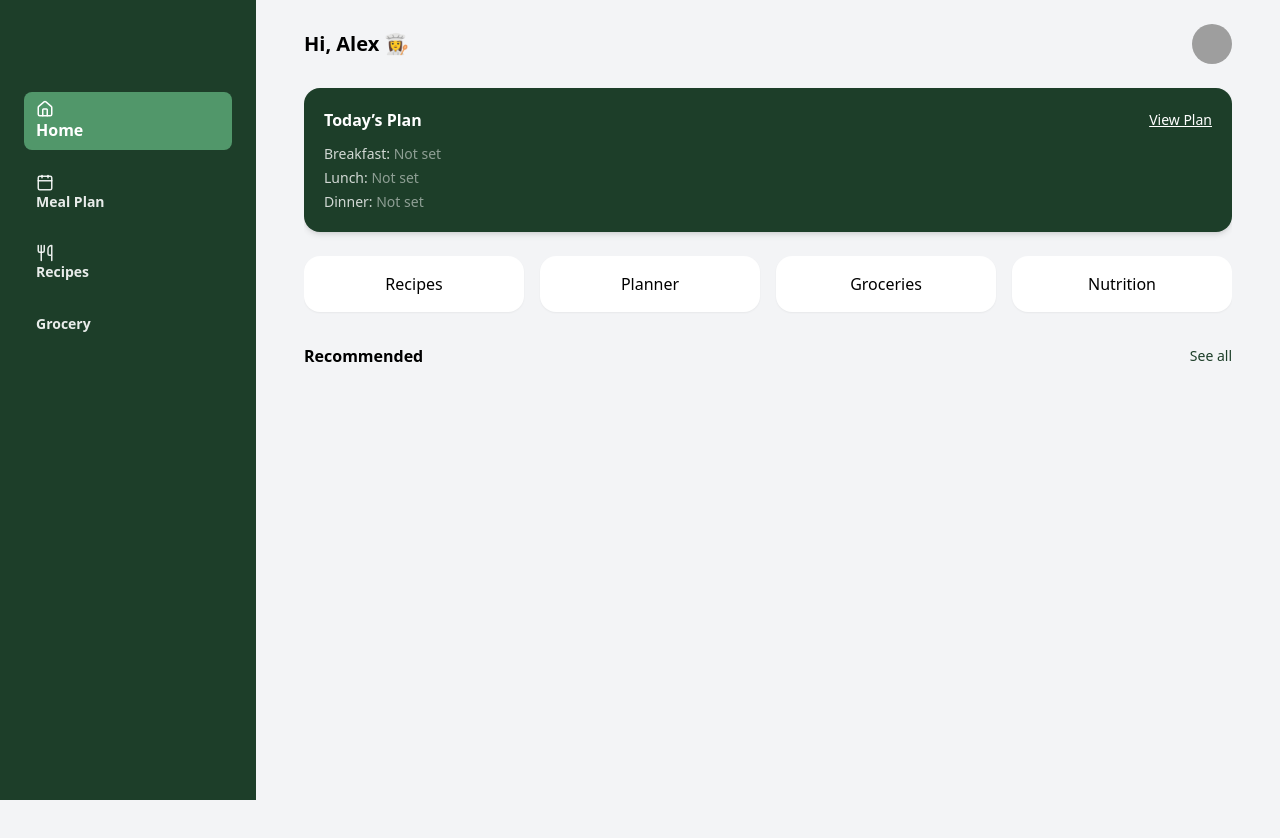
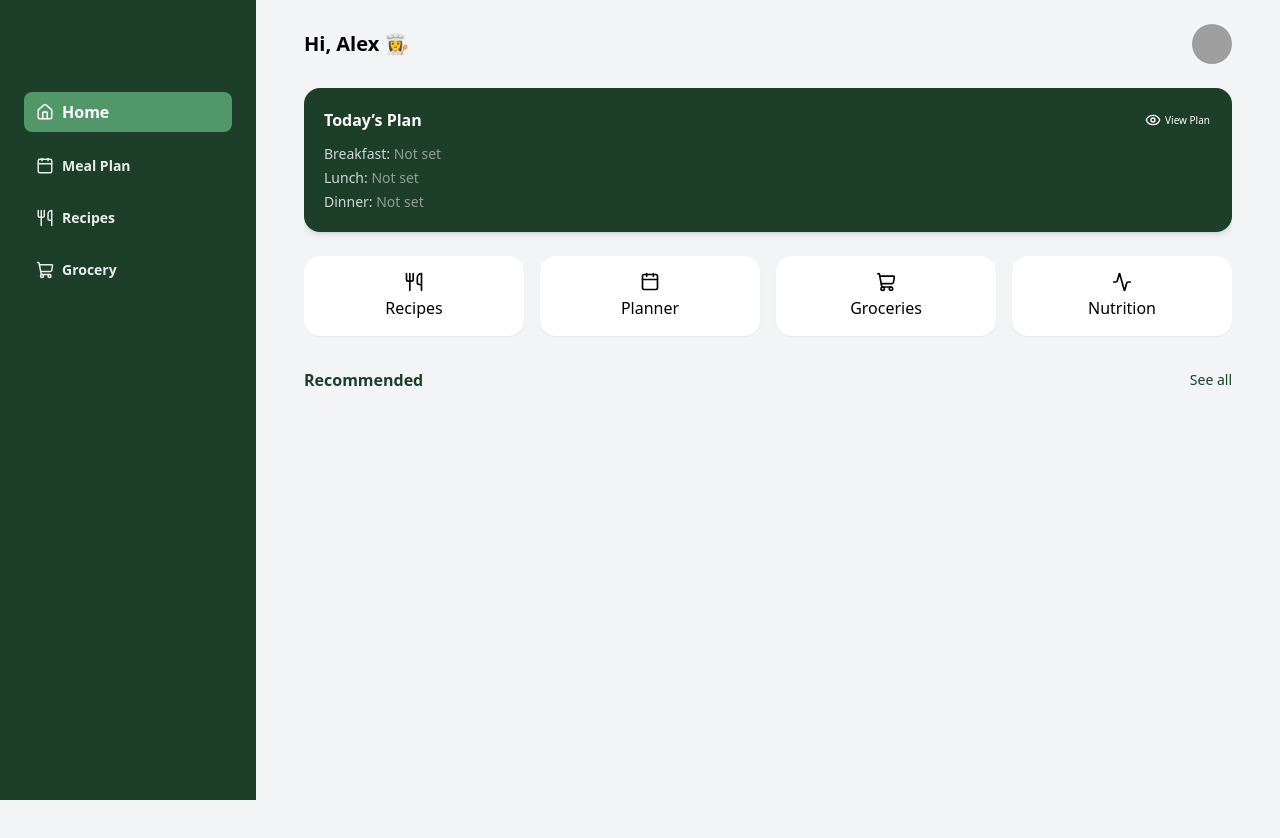
Before and after one commit to Soulnation1/meal-app, a React (Vite) app: page / in a window 1280 px wide. Shown: the top 838 px of the page. Built offline with nearby package versions, Linux system fonts and the light colour scheme; grey boxes are pictures that could not be loaded.

Commit message:
Icons added,vercel config replaced properly

```diff
--- a/src/components/Card.jsx
+++ b/src/components/Card.jsx
@@ -1,10 +1,13 @@
-const Card = ({ children, className = "", onClick }) => {
+const Card = ({ children, className = "", onClick, Icon }) => {
   return (
     <div
       onClick={onClick}
       className={`bg-white p-4 rounded-2xl shadow-sm hover:shadow-lg hover:bg-[#1d3e29] hover:text-white hover:-translate-y-1 transition-all duration-300 ${className}`}
     >
-      {children}
+     <div className="flex flex-col items-center gap-1">
+  {Icon && <Icon size={20} />}
+  <span>{children}</span>
+</div>
     </div>
   );
 };
--- a/src/components/Sidebar.jsx
+++ b/src/components/Sidebar.jsx
@@ -12,43 +12,47 @@ const Sidebar = () => {
         <NavLink
           to="/"
           className={({ isActive }) =>
-            isActive
+            `flex items-center gap-2
+          ${isActive
               ? "font-semibold bg-green-300/50 px-3 py-2 rounded-lg  hover:translate-y-1 transition-all duration-300 "
-              : "text-white/90 text-sm font-semibold px-3 py-2  hover:translate-y-1 transition-all duration-300"
+              : "text-white/90 text-sm font-semibold px-3 py-2  hover:translate-y-1 transition-all duration-300"}`
           }
         >
-          <Home size={18} />Home
+          <Home size={18}  />Home
         </NavLink>
 
         <NavLink
           to="/meal-plan"
-          className={({ isActive }) =>
-            isActive
+           className={({ isActive }) =>
+            `flex items-center gap-2
+          ${isActive
               ? "font-semibold bg-green-300/50 px-3 py-2 rounded-lg  hover:translate-y-1 transition-all duration-300 "
-              : "text-white/90 text-sm font-semibold px-3 py-2  hover:translate-y-1 transition-all duration-300"
+              : "text-white/90 text-sm font-semibold px-3 py-2  hover:translate-y-1 transition-all duration-300"}`
           }
         >
          <Calendar size={18} /> Meal Plan
         </NavLink>
         <NavLink
           to="/recipes"
-          className={({ isActive }) =>
-            isActive
+           className={({ isActive }) =>
+            `flex items-center gap-2
+          ${isActive
               ? "font-semibold bg-green-300/50 px-3 py-2 rounded-lg  hover:translate-y-1 transition-all duration-300 "
-              : "text-white/90 text-sm font-semibold px-3 py-2  hover:translate-y-1 transition-all duration-300"
+              : "text-white/90 text-sm font-semibold px-3 py-2  hover:translate-y-1 transition-all duration-300"}`
           }
         >
          <Utensils size={18} /> Recipes
         </NavLink>
         <NavLink
           to="/grocery"
-          className={({ isActive }) =>
-            isActive
+           className={({ isActive }) =>
+            `flex items-center gap-2
+          ${isActive
               ? "font-semibold bg-green-300/50 px-3 py-2 rounded-lg  hover:translate-y-1 transition-all duration-300 "
-              : "text-white/90 text-sm font-semibold px-3 py-2  hover:translate-y-1 transition-all duration-300"
+              : "text-white/90 text-sm font-semibold px-3 py-2  hover:translate-y-1 transition-all duration-300"}`
           }
         >
-          Grocery
+         <ShoppingCart size={18} /> Grocery
         </NavLink>
       </nav>
     </div>
--- a/src/layout/MainLayout.jsx
+++ b/src/layout/MainLayout.jsx
@@ -1,6 +1,8 @@
 import { Outlet } from "react-router-dom";
 import Sidebar from "../components/Sidebar";
 import { NavLink } from "react-router-dom";
+import { Home, Utensils, Calendar, ShoppingCart } from "lucide-react";
+
 
 const MainLayout = () => {
   return (
@@ -15,41 +17,52 @@ const MainLayout = () => {
       </div>
 
       {/* MOBILE NAV */}
-      <div className="fixed bottom-0 left-0 w-full bg-white border-t flex justify-around py-4 md:hidden">
+      <div className="fixed bottom-0 left-0 w-full bg-white border-t flex justify-around py-4 md:hidden ">
         <NavLink
           to="/"
           className={({ isActive }) =>
-            isActive
+            `flex items-center gap-1
+          ${isActive
               ? "text-[#1d3e29] font-semibold bg-white/10"
-              : "text-gray-500 text-xs"
+              : "text-gray-500 text-xs  hover:translate-y-1 transition-all duration-300"}`
           }
         >
-          Home
+         <Home size={16} /> Home
         </NavLink>
 
         <NavLink
           to="/meal-plan"
           className={({ isActive }) =>
-            isActive ? "text-[#1d3e29] font-semibold" : "text-gray-500 text-xs"
+            `flex items-center gap-1
+          ${isActive
+              ? "text-[#1d3e29] font-semibold bg-white/10"
+              : "text-gray-500 text-xs  hover:translate-y-1 transition-all duration-300"}`
           }
         >
-          Plan
+         <Calendar size={16} /> Meal Plan
         </NavLink>
         <NavLink
           to="/recipes"
           className={({ isActive }) =>
-            isActive ? "text-[#1d3e29] font-semibold" : "text-gray-500 text-xs"
+            `flex items-center gap-1
+          ${isActive
+              ? "text-[#1d3e29] font-semibold bg-white/10"
+              : "text-gray-500 text-xs  hover:translate-y-1 transition-all duration-300"}`
+
           }
         >
-          Recipes
+         <Utensils size={16} /> Recipes
         </NavLink>
         <NavLink
           to="/grocery"
           className={({ isActive }) =>
-            isActive ? "text-[#1d3e29] font-semibold" : "text-gray-500 text-xs"
+            `flex items-center gap-1
+          ${isActive
+              ? "text-[#1d3e29] font-semibold bg-white/10"
+              : "text-gray-500 text-xs  hover:translate-y-1 transition-all duration-300"}`
           }
         >
-          List
+         <ShoppingCart size={16} /> Grocery
         </NavLink>
 
         <span className="text-xs text-gray-400">Profile</span>
--- a/src/pages/Home.jsx
+++ b/src/pages/Home.jsx
@@ -4,15 +4,21 @@ import { useNavigate } from "react-router-dom";
 import { useUser } from "../context/UserContext";
 import { useMeal } from "../context/MealContext";
 import "../styles/animations.css";
-
+import {
+  Utensils,
+  EyeIcon,
+  Calendar,
+  ShoppingCart,
+  Activity,
+} from "lucide-react";
 
 const Home = () => {
   const navigate = useNavigate();
   const actions = [
-    { name: "Recipes", path: "/recipes" },
-    { name: "Planner", path: "/meal-plan" },
-    { name: "Groceries", path: "/grocery" },
-    { name: "Nutrition", path: "/nutrition" },
+    { name: "Recipes", path: "/recipes", icon: Utensils },
+    { name: "Planner", path: "/meal-plan", icon: Calendar },
+    { name: "Groceries", path: "/grocery", icon: ShoppingCart },
+    { name: "Nutrition", path: "/nutrition", icon: Activity },
   ];
   const { user } = useUser();
   const { plans } = useMeal();
@@ -44,9 +50,9 @@ const Home = () => {
 
             <button
               onClick={() => navigate("/meal-plan")}
-              className="text-sm underline"
+              className="text-[10px]  flex items-center gap-1 hover:text-green-300/80 hover:translate-y-1 transition-all duration-300 hover:border border-white rounded-md p-0.5 "
             >
-              View Plan
+              <EyeIcon size={16} /> View Plan
             </button>
           </div>
 
@@ -70,7 +76,8 @@ const Home = () => {
             <Card
               key={item.name}
               onClick={() => navigate(item.path)}
-              className="text-center font-medium cursor-pointer"
+              Icon={item.icon}
+              className="text-center text-[[#1d3e29]] font-medium cursor-pointer"
             >
               {item.name}
             </Card>
@@ -80,7 +87,7 @@ const Home = () => {
         {/* RECOMMENDED */}
         <div className="mt-8">
           <div className="flex justify-between items-center mb-3">
-            <h3 className="font-semibold">Recommended</h3>
+            <h3 className="font-semibold text-[#1d3e29]">Recommended</h3>
             <button
               onClick={() => navigate("/recipes")}
               className="text-sm text-[#1d3e29] font-medium"
```
Also changed, not shown: vercel.json (added).
